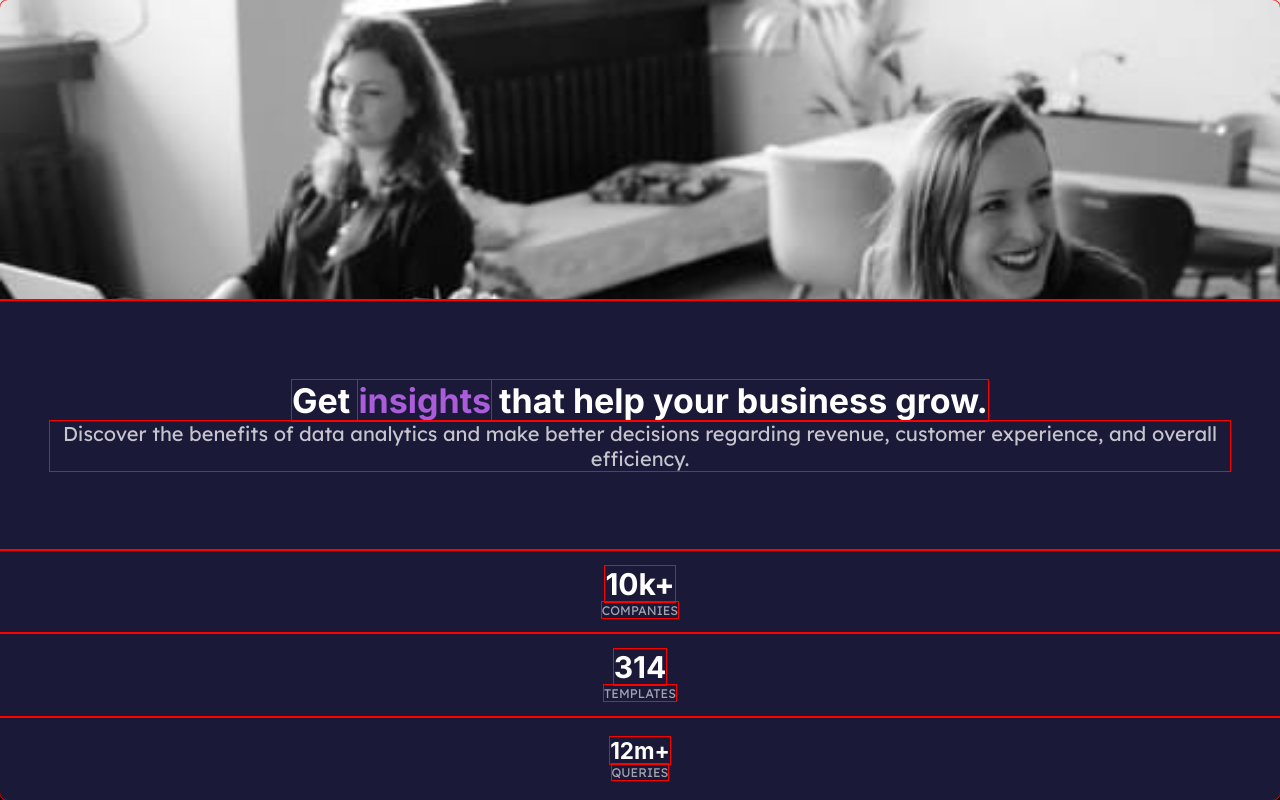
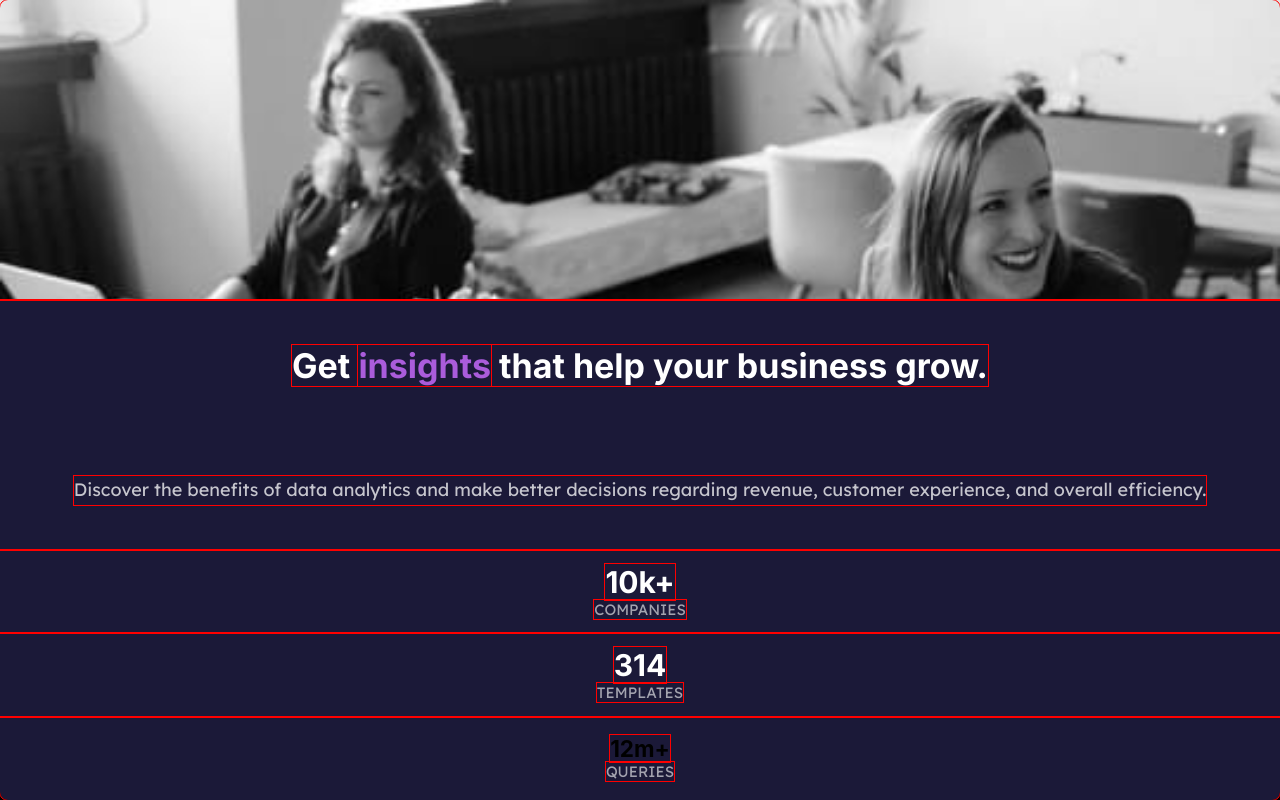
Before and after one commit to samchillcott/fem-stats-preview, a React (Create React App) app: page / in a window 1280 px wide. Built offline with nearby package versions, Linux system fonts and the light colour scheme.

Commit message:
add variables and fix line height

```diff
--- a/src/App.css
+++ b/src/App.css
@@ -1,3 +1,11 @@
+:root {
+  --darkDesaturatedBlue: hsl(244, 38%, 16%);
+  --accent: hsl(277, 64%, 61%);
+  --white: hsl(0, 0%, 100%);
+  --transparentWhite1: hsla(0, 0%, 100%, 0.75);
+  --transparentWhite2: hsla(0, 0%, 100%, 0.6);
+}
+
 * {
    Outline: 1px solid red;
    box-sizing: border-box;
@@ -7,7 +15,7 @@
 body {
   background-color: black;
   font-size: 15px;
-  color: white;
+  /* color: white; */
 }
 
 .App {
@@ -26,7 +34,7 @@ height: 100vh;
   display: flex;
   flex-direction: column;
   border-radius: 8px;
-  background-color:hsl(244, 38%, 16%);
+  background-color: var(--darkDesaturatedBlue);
 }
 
 .image-wrapper {
@@ -38,7 +46,7 @@ height: 100vh;
   /* width: 100%; */
   height: 300px;
   /* display: inline-block; */
-  background-color: hsla(277, 64%, 61%, 0.509);
+  background-color: var(--accent);
   /* background: hsla(277, 64%, 61%, 0.495), url(./assets/images/image-header-desktop.jpg), top center */
 }
 
@@ -51,7 +59,7 @@ height: 100vh;
 }
 
 .text-wrapper span {
-  color: hsl(277, 64%, 61%)
+  color: var(--accent)
 }
 
 .top-text {
@@ -61,8 +69,8 @@ height: 100vh;
   display: flex;
   flex-direction: column;
   align-items: center;
-  justify-content: center;
-  color: hsl(0, 0%, 100%);
+  justify-content: space-around;
+  color: var(--white);
 }
 
 .top-text h1 {
@@ -71,9 +79,10 @@ height: 100vh;
 }
 
 .top-text p {
-  font-size: 20px;
-  color: hsla(0, 0%, 100%, 0.75);
+  font-size: 18px;
+  color: var(--transparentWhite1);
   font-family: 'Lexend Deca', sans-serif;
+  line-height: 1.6;
 }
 
 .bottom-text {
@@ -84,13 +93,14 @@ height: 100vh;
 }
 
 .bottom-text h1 {
-  color: hsl(0, 0%, 100%);
+  color: var(--white);
   font-family: 'Inter', sans-serif;
 }
 
 .bottom-text small {
-  color: hsla(0, 0%, 100%, 0.6);
+  color: var(--transparentWhite2);
   font-family: 'Lexend Deca', sans-serif;
+  font-size: 15px;
 }
 
 .col {
```
